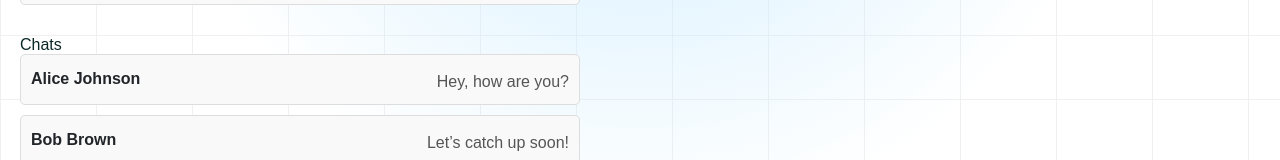
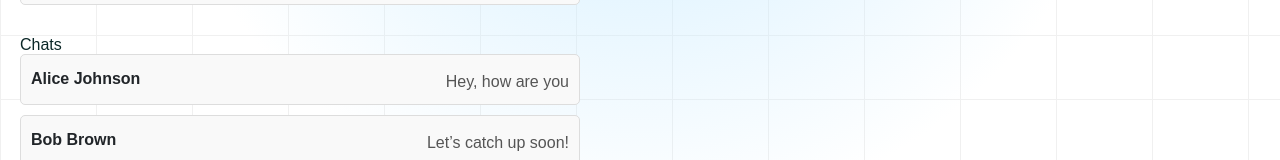
Before and after one commit to Notoriousmb10/TURFxL, a React (Create React App) app in the folder frontend/: page /community in a window 1280 px wide. Shown: the part 477-637 px from the top of the page. Built offline with nearby package versions, Linux system fonts and the light colour scheme; no server answers.

Commit message:
add friend section

```diff
--- a/frontend/src/pages/CommunityPage.jsx
+++ b/frontend/src/pages/CommunityPage.jsx
@@ -13,7 +13,7 @@ const CommunityPage = () => {
     { id: 2, name: 'Jane Smith', username: 'janesmith' },
   ]);
   const [chats] = useState([
-    { id: 1, name: 'Alice Johnson', lastMessage: 'Hey, how are you?' },
+    { id: 1, name: 'Alice Johnson', lastMessage: 'Hey, how are you' },
     { id: 2, name: 'Bob Brown', lastMessage: 'Let’s catch up soon!' },
   ]);
 
```
